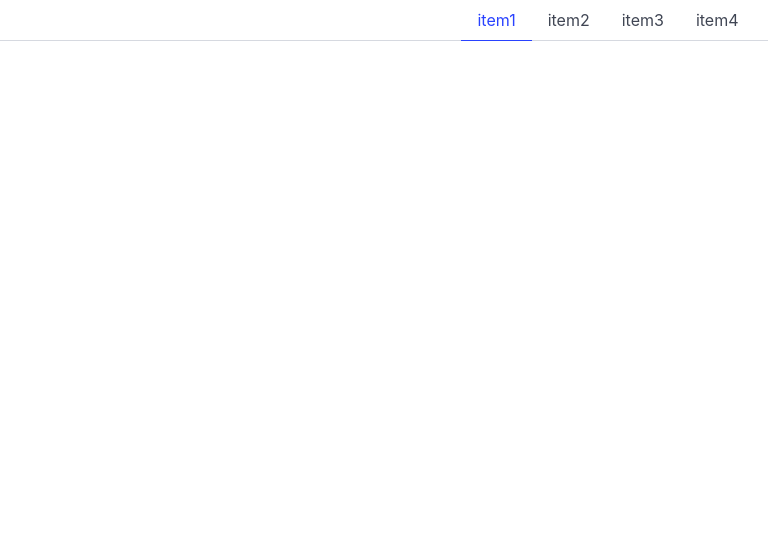
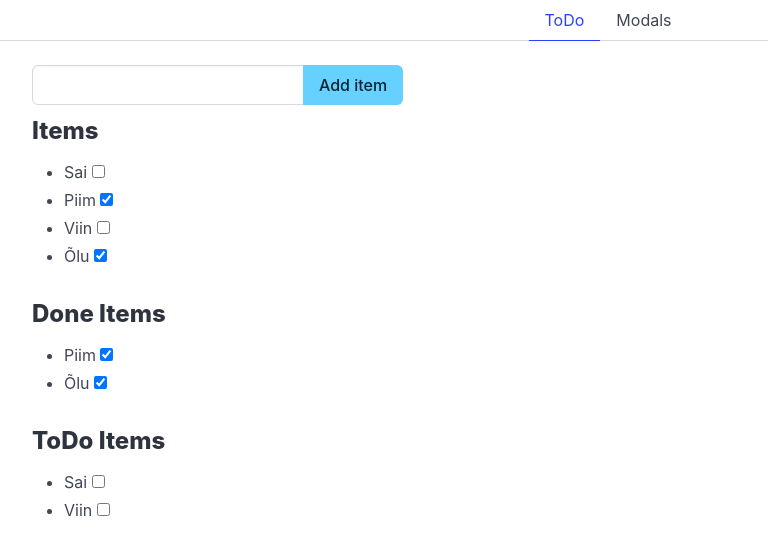
Before and after one commit to Limpaluristaja77/learnnode, a Vue app: page / in a window 1280 px wide. Shown: the top 554 px of the page, without its empty margins (32-800 px from the left). Built offline with nearby package versions, Linux system fonts and the light colour scheme.

Commit message:
Routing vue

```diff
--- a/src/App.vue
+++ b/src/App.vue
@@ -1,12 +1,22 @@
 <script setup>
+import { ref } from 'vue';
 import Tabs from './components/Tabs.vue';
-let titels = ['item1', 'item2', 'item3','item4'];
-
-
+import Modals from './pages/Modals.vue'
+import ToDo from './pages/ToDo.vue'
+let titels = ['ToDo', 'Modals'];
+let contents = [ToDo, Modals];
+let activeTab = ref(0);
+function change(key) {
+    console.log(key);
+    activeTab.value = key;
+}
 </script>
 
 <template>
-    <Tabs :items="titels"></Tabs>
+    <Tabs :items="titels" @change="change"></Tabs>
+    <component :is="contents[activeTab]"></component>
+
+
 </template>
 
 <style></style>
--- a/src/components/Tabs.vue
+++ b/src/components/Tabs.vue
@@ -1,14 +1,20 @@
 <script setup>
 import { ref } from 'vue';
+defineProps(['items']);
+const emit =defineEmits(['change']);
+let active = ref(0);
 
-defineProps(['items']);
-let active = ref(0);
+function setActive(key){
+    active.value=key;
+    emit('change', key);
+}
+
 </script>
 
 <template>
     <div class="tabs is-centered">
         <ul>
-            <li v-for="(item, key) in items" :class="{'is-active': key == active}" @click = "active=key">
+            <li v-for="(item, key) in items" :class="{'is-active': key == active}" @click = "setActive(key)">
                 <a>{{ item }}</a></li>
 
         </ul>
--- a/src/pages/Modals.vue
+++ b/src/pages/Modals.vue
@@ -1,7 +1,7 @@
 <script setup>
 import { ref } from 'vue';
-import Modal from './components/Modal.vue';
-import ImgModal from './components/ImgModal.vue';
+import Modal from '../components/Modal.vue';
+import ImgModal from '../components/ImgModal.vue';
 
 let modalActive = ref(false);
 let modalActive2 = ref(false);
--- a/src/pages/ToDo.vue
+++ b/src/pages/ToDo.vue
@@ -1,7 +1,7 @@
 <script setup>
 
 import { computed, ref } from "vue";
-import ItemList from "./ItemList.vue";
+import ItemList from "../components/ItemList.vue";
 
 let message = ref("");
 let i = 1;
```
